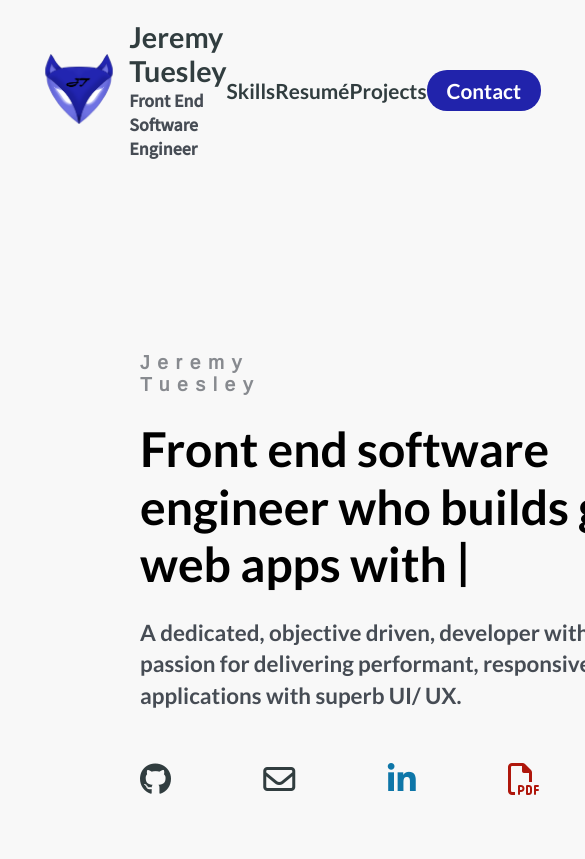
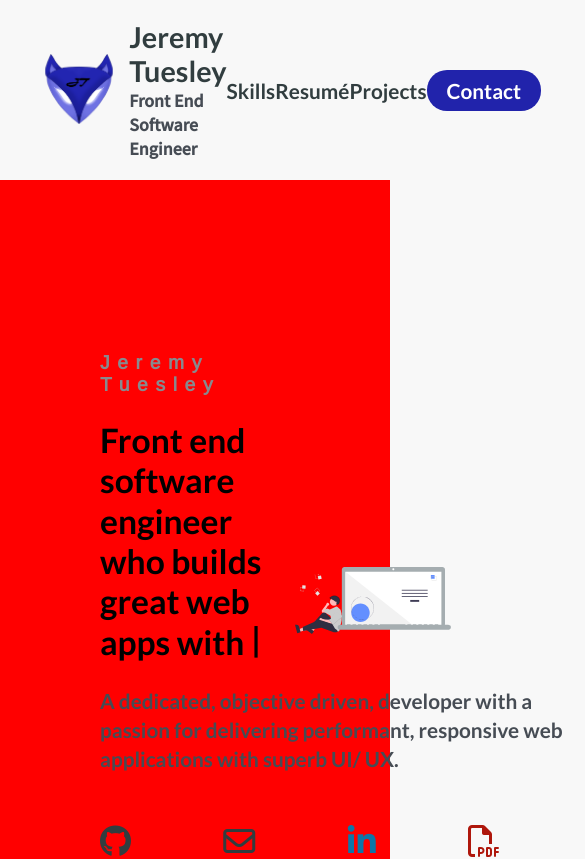
Before and after one commit to jeremytuesley/jeremytuesley.github.io, a React (Create React App) app: page / in a window 390 px wide. Shown: the top 859 px of the page, 585 px wide, since content can reach past the window. Built offline with nearby package versions, Linux system fonts and the light colour scheme.

Commit message:
Landing Tablet media done

```diff
--- a/src/assets/landing.scss
+++ b/src/assets/landing.scss
@@ -5,7 +5,7 @@
   margin-bottom: 160px;
 
   figure {
-    width: 1000px;
+    min-width: 40%;
     margin-right: 70px;
     .landing-background--image {
       z-index: -1;
@@ -102,3 +102,26 @@
     visibility: hidden;
   }
 }
+
+@media only screen and (max-width: 1200px) {
+  .landing-page {
+    background-color: red;
+    header {
+      max-width: 50%;
+      margin-left: 100px;
+      .landing-name-title {
+        font-size: 1.2em;
+      }
+      .landing-title {
+        width: 90%;
+        font-size: 1.4em;
+      }
+    }
+    .about-container {
+      width: 480px;
+      .about-desc {
+        font-size: 1.3em;
+      }
+    }
+  }
+} ;
```
